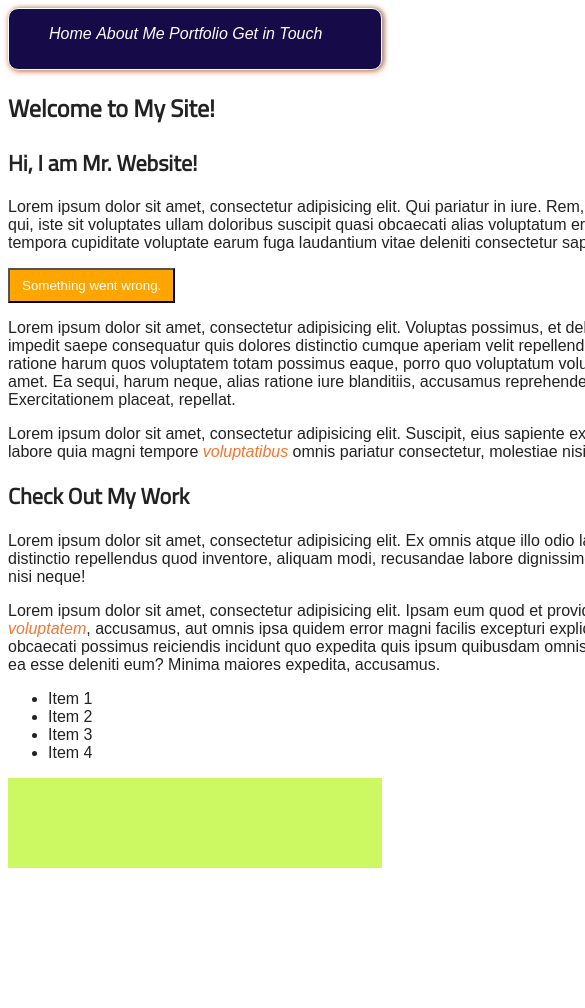
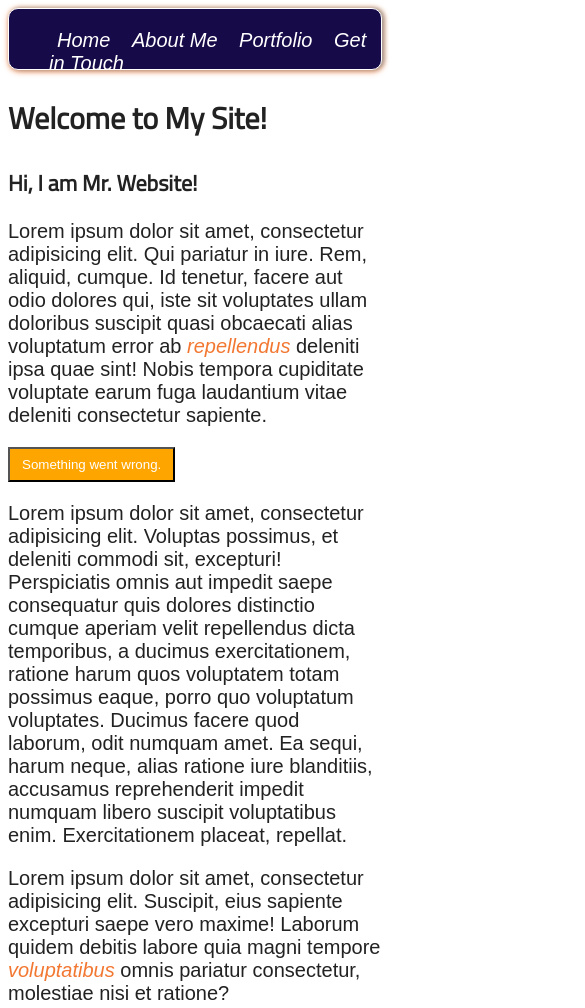
Before and after one commit to egarrett94/sass-studies-1, a plain HTML site: page index.html in a window 390 px wide. Shown: the top 1008 px of the page, 585 px wide, since content can reach past the window. Before the commit the page ends 876 px from the top, so only its background shows below. Drawn offline with Linux system fonts and the light colour scheme; a web font is replaced by a local one.

Commit message:
media queries and learning how to do functions

```diff
--- a/scss/main.scss
+++ b/scss/main.scss
@@ -24,6 +24,12 @@
 body {
   font-family: sans-serif;
   color: $text-color;
+  // color: rgb(10, 15, 50);
+  // background-color: hsl(60, 50%, 100%);
+
+  @include large-screens {
+  	font-size: 125%;
+  }
 }
 
 h1, h2, h3, h4 {
@@ -41,6 +47,12 @@ p {
 a {
 	color: $link-color;
 	// font-weight: bold;
+
+	//pseudo elements with sass
+	&:hover {
+				// darkens by 15%
+		color: darken($link-color, 15%)
+	}
 }
 
 .warning-button {
@@ -70,6 +82,14 @@ a {
 
 	a {
 		color: $menu-item;
+		border-bottom: 1px solid transparentize(#fefefe, 1);
+		padding: 6px 8px;
+		transition: border-bottom 0.5s;
+		transition-timing-function: ease-in-out;
+
+		&:hover {
+			border-bottom: 1px solid opacify(#fefefe, 0.5);
+		}
 	}
 
   }
@@ -82,6 +102,11 @@ a {
 #main {
 
 	width: $content-width;
+	//you can nest media queries too
+	@include large-screens {
+		width: auto;
+		max-width: $content-width;
+	}
 	margin-left: auto;
 	margin-right: auto;
 
--- a/scss/partials/_mixins.scss
+++ b/scss/partials/_mixins.scss
@@ -1,3 +1,29 @@
+
+@mixin tiny-screens() {
+	@media only screen and (max-width: 320px) {
+		@content;
+	}
+}
+
+@mixin small-screens() {
+	@media only screen and (max-width: 480px) {
+		@content;
+	}
+}
+
+@mixin medium-screens() {
+	@media only screen and (max-width: 680px) {
+		@content;
+	}
+}
+
+@mixin large-screens() {
+	@media only screen and (max-width: 960px) {
+		@content;
+	}
+}
+
+
 @mixin google-font($font) {
 	//this will format the google url into something
 	//that the .scss file will be able to read in the
@@ -11,6 +37,10 @@
 @mixin warning {
 	background-color: orange;
 	color: #fff;
+
+	&:hover {
+		background-color: lighten(orange, 10%);
+	}
 }
 
 @mixin box-shadow($shadows...) {
```
Also changed, not shown: css/main.css, 1 other file.
